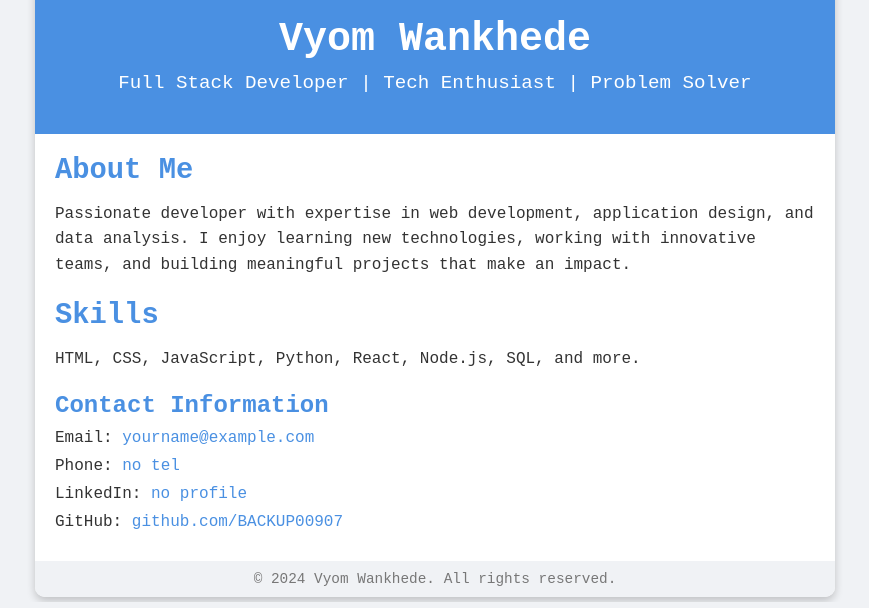
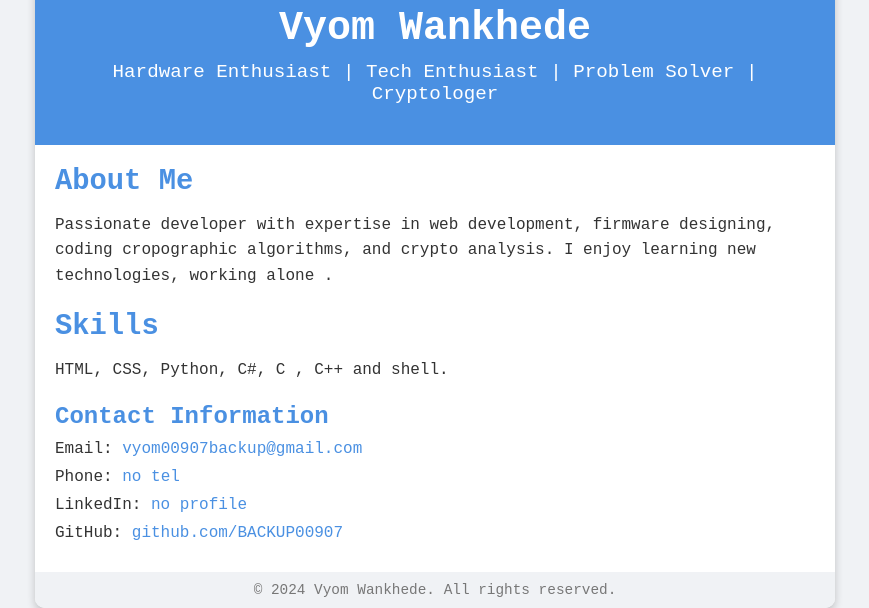
Before and after one commit to BACKUP00907/BACKUP00907, a plain HTML site: page index.html in a window 1280 px wide. Shown: the part 198-806 px from the top of the page, without its empty margins (205-1074 px from the left). Drawn offline with Linux system fonts and the light colour scheme.

Commit message:
Update index.html

```diff
--- a/index.html
+++ b/index.html
@@ -126,23 +126,23 @@
         <div class="header">
             <img src="profile.jpg" alt="Profile Image" class="profile-img">
             <h1>Vyom Wankhede</h1>
-            <p>Full Stack Developer | Tech Enthusiast | Problem Solver</p>
+            <p>Hardware Enthusiast | Tech Enthusiast | Problem Solver | Cryptologer</p>
         </div>
         <div class="content">
             <h2>About Me</h2>
             <p>
-                Passionate developer with expertise in web development, application design, and data analysis. I enjoy learning new technologies, working with innovative teams, and building meaningful projects that make an impact.
+                Passionate developer with expertise in web development, firmware designing, coding cropographic algorithms, and crypto analysis. I enjoy learning new technologies, working alone  .
             </p>
 
             <h2>Skills</h2>
             <p>
-                HTML, CSS, JavaScript, Python, React, Node.js, SQL, and more.
+                HTML, CSS, Python, C#, C , C++ and shell.
             </p>
 
             <div class="contact-info">
                 <h3>Contact Information</h3>
                 <ul>
-                    <li>Email: <a href="mailto:yourname@example.com">yourname@example.com</a></li>
+                    <li>Email: <a href="mailto:vyom00907backup@gmail.com">vyom00907backup@gmail.com</a></li>
                     <li>Phone: <a href="tel:+910000000000">no tel</a></li>
                     <li>LinkedIn: <a href="" target="_blank">no profile</a></li>
                     <li>GitHub: <a href="https://github.com/BACKUP00907" target="_blank">github.com/BACKUP00907</a></li>
```
